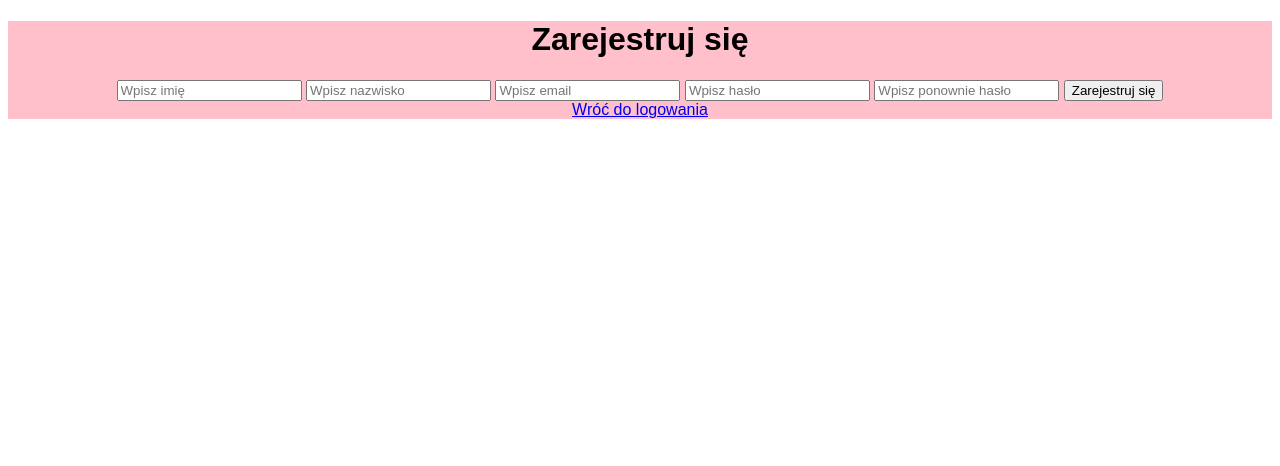
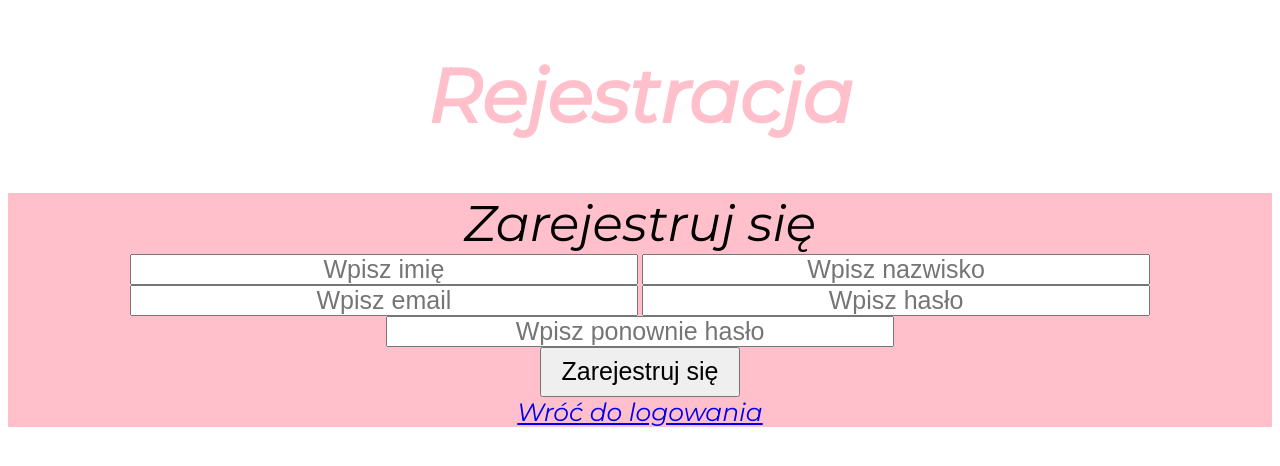
Before and after one commit to SHupi237/Ticket-reservation, a PHP site: page /registration.php in a window 1280 px wide. Shown: the top 466 px of the page. Run offline with PHP 8.4, Linux system fonts and the light colour scheme.

Commit message:
Poprawiono niedociągnięcia

```diff
--- a/insertTicket.php
+++ b/insertTicket.php
@@ -5,9 +5,9 @@ session_start();
     $password = "";
     $dbname = "tickets";
     $conn = new mysqli($servername, $username, $password, $dbname);
-    $src1 = $_POST['seats'];
+    $src1 = $_GET['seats'];
     $arraySrc1 = explode("|", $src1);
-    $id = $_POST['movieid'];
+    $id = $_GET['movieid'];
     $selectMovie = $conn->query("SELECT title_of_movie,start_time FROM movies WHERE id='$id'");
     $data = mysqli_fetch_all( $selectMovie);
     $movie = $data[0][0];
--- a/registration.php
+++ b/registration.php
@@ -6,18 +6,22 @@
             <meta name="viewport" content="width=device-width, initial-scale=1.0">
             <title>Strona Rejestracji</title>
             <link rel="stylesheet" href="styles.css">
+            <link rel="preconnect" href="https://fonts.googleapis.com">
+            <link rel="preconnect" href="https://fonts.gstatic.com" crossorigin>
+            <link href="https://fonts.googleapis.com/css2?family=Montserrat:ital@1&display=swap" rel="stylesheet">
         </head>
         <body>
+            <h1 id="header">Rejestracja</h1>
             <div  id="container">
-                <h1>Zarejestruj się</h1>
+            <div class="headerInContainer">Zarejestruj się</div>
                 <form method="POST">
-                    <input type="text" placeholder="Wpisz imię" name="name">
-                    <input type="text" placeholder="Wpisz nazwisko" name="surname">
-                    <input type="text" placeholder="Wpisz email" name="email">
-                    <input type="text" placeholder="Wpisz hasło" name="password">
-                    <input type="text" placeholder="Wpisz ponownie hasło" name="repeatedPassword">
-                    <input type="submit" name="form" value="Zarejestruj się"><br>
-                    <a href="index.php">Wróć do logowania</a>
+                    <input type="text" class='inputForm' placeholder="Wpisz imię" name="name">
+                    <input type="text" class='inputForm' placeholder="Wpisz nazwisko" name="surname">
+                    <input type="text" class='inputForm' placeholder="Wpisz email" name="email">
+                    <input type="text" class='inputForm' placeholder="Wpisz hasło" name="password">
+                    <input type="text" class='inputForm' placeholder="Wpisz ponownie hasło" name="repeatedPassword"><br>
+                    <input type="submit" class="submitButtons" name="form" value="Zarejestruj się"><br>
+                    <a class="links"  href="index.php">Wróć do logowania</a>
                 </form>
             </div>
         </body>
@@ -47,27 +51,27 @@
         if (strlen($name) > 2) {
             $conditionIsCorrect += 1;
         } else {
-            echo '<div class="errorComment">Imie powinno mieć co najmniej 3 znaki!</div>';
+            echo '<div class="warningDiv">Imie powinno mieć co najmniej 3 znaki!</div>';
         }
         if (strlen($surname) > 3) {
             $conditionIsCorrect += 1;
         } else {
-            echo '<div class="errorComment">Nazwisko powinno mieć co najmniej 4 znaki!</div>';
+            echo '<div class="warningDiv">Nazwisko powinno mieć co najmniej 4 znaki!</div>';
         }
         if (strlen($email) > 4 && strpos($email,"@")) {
             $conditionIsCorrect += 1;
         } else {
-            echo '<div class="errorComment">Email powinnien posiadać @ i mieć więcej niż 4 znaki!</div>';
+            echo '<div class="warningDiv">Email powinnien posiadać @ i mieć więcej niż 4 znaki!</div>';
         }
         if ($passwordUser == $repeatedPassword && strlen($passwordUser) > 8) {
             $conditionIsCorrect += 1;
         } else {
-            echo '<div class="errorComment">Hasła powinny być takie samo i hasło powinno mieć więcej niż 8 znaków!</div>';
+            echo '<div class="warningDiv">Hasła powinny być takie samo i hasło powinno mieć więcej niż 8 znaków!</div>';
         }
         if ($conditionIsCorrect == 4) {
             insertingToDataBase($name, $surname, $email, $passwordUser, $date, $conn);
         } else {
-            echo '<div class="errorComment">Wpisano błędne dane</div>';
+            echo '<div class="warningDiv">Wpisano błędne dane</div>';
         }
     }
 ?>
--- a/script.js
+++ b/script.js
@@ -18,7 +18,9 @@ document.addEventListener('DOMContentLoaded', (event) => {
         var choosedSeats = document.querySelectorAll('.choosedSeat');
         for (var k = 0; k < choosedSeats.length; k++){
             stringReservedSeats = stringReservedSeats + choosedSeats[k].innerHTML + '|';
+
         }
+        alert("Zarezerwowano miejsca:" + stringReservedSeats )
         $.ajax({
             type: 'get',
             url: 'http://localhost/Ticket-reservation/insertTicket.php?seats='+stringReservedSeats+'&movieid='+getId.value,
--- a/styles.css
+++ b/styles.css
@@ -9,8 +9,12 @@ body {
     color: red;
 
 }
-.warningDIv {
+.warningDiv {
+    border: 10px solid red;
+    font-size: 50px;
+    text-align: center;
     color: red;
+    margin: 10px;
 
 }
 .movieDiv {
@@ -22,7 +26,7 @@ body {
     text-align: center;
 }
 #header {
-    font-size: 50px;
+    font-size: 75px;
     color:pink;
     text-align: center;
 }
@@ -67,3 +71,29 @@ body {
 .backToMovies {
     text-align: center;
 }
+.inputForm{
+    width: 500px;
+    height: 25px;
+    font-size: 25px;
+    text-align: center;
+}
+.headerInContainer{
+    font-size: 50px;
+}
+.links{
+    font-size: 25px;
+}
+.submitButtons{
+    width: 200px;
+    height: 50px;
+    font-size: 25px;
+    text-align: center;
+}
+#submitButton{
+    width: 200px;
+    height: 50px;
+    font-size: 21px;
+    text-align: center;
+    position: relative;
+    left: 45%;
+}
```
Also changed, not shown: adminSite.php (+8 -6 lines), index.php (+9 -8 lines), moviesList.php (+10 -2 lines), seatReservation.php (+5 -4 lines), package-lock.json (added).
